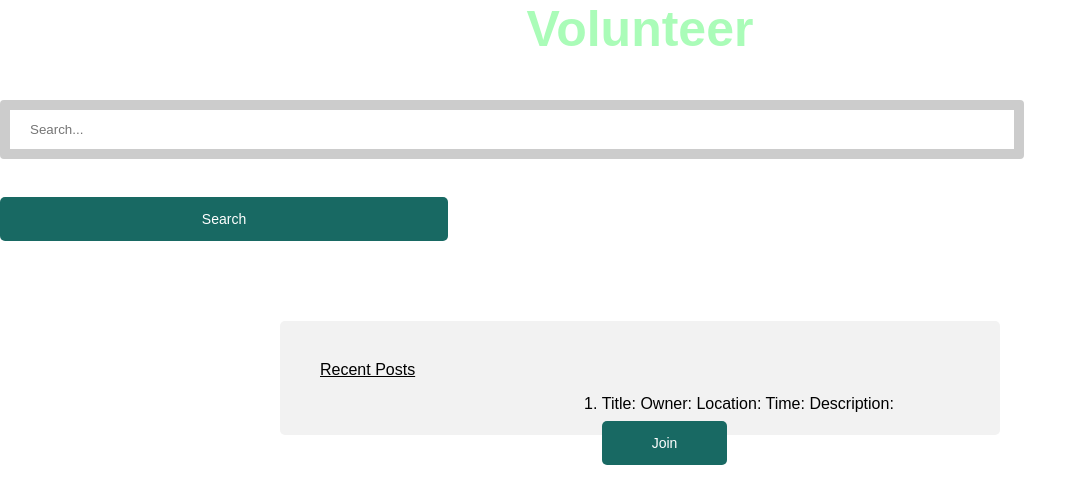
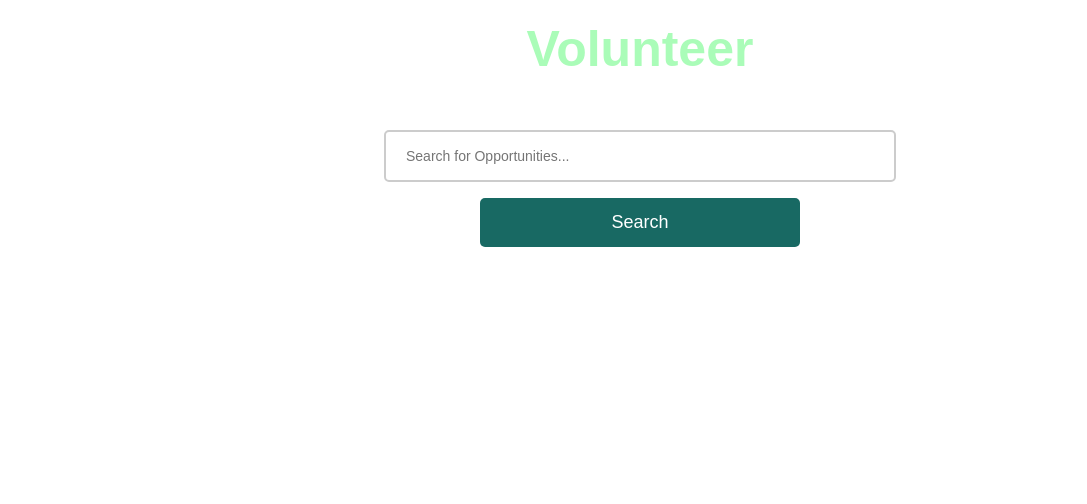
Before and after one commit to JennaLovett/V4, a PHP site: page /V4/volunteer.php in a window 1280 px wide. Shown: the part 55-559 px from the top of the page, without its empty margins (0-1087 px from the left). Run offline with PHP 8.4, Linux system fonts and the light colour scheme.

Commit message:
search bar on volunteer page

```diff
--- a/css/volunteer.css
+++ b/css/volunteer.css
@@ -5,6 +5,7 @@ body
     padding: 0;
     font-family: Arial, Helvetica, sans-serif;
 }
+
 /* Nav Bar */
 ul
 {
@@ -34,12 +35,7 @@ li a
 {
     background-color: #183A37;
 }
-#pagediv
-{
-    margin: 0;
-    padding: 100px 0px;
 
-}
 h1
 {
     text-align: center;
@@ -47,14 +43,42 @@ h1
     color: #AAFCB8;
     font-size: 50px;
 }
-/* button field */
+
+/* main section */
+main
+{
+    margin-top: 20px;
+}
+
+/* search bar */
+.search
+{
+    margin: auto;
+    width: 50%;
+    padding: 10px;
+    text-align: center;
+}
+
+input[type=text]
+{
+    width: 80%;
+    padding: 16px 20px;
+    margin: 8px 0;
+    display: inline-block;
+    border: 2px solid #ccc;
+    border-radius: 5px;
+    box-sizing: border-box;
+    font-size: 14px;
+ }
+
+
 input[type=submit]
 {
-    width: 35%;
+    width: 50%;
     background-color: rgb(24, 105, 99);
     color: white;
     padding: 14px 18px;
-    font-size: 14px;
+    font-size: 18px;
     margin-top: 8px;
     margin-bottom: 20px;
     border: none;
@@ -67,28 +91,3 @@ input[type=submit]:hover
 {
     background-color: #183A37;
 }
-
-/* post form */
-.posts
-{
-    border-radius: 5px;
-    background-color: #f2f2f2;
-    padding: 40px;
-    width: 50%;
-    margin: auto;
-    margin-top: 60px;
-}
-input[type=text]
-{
-    width: 80%;
-    padding: 12px 20px;
-    margin: 8px 0 30px 0;
-    display: inline-block;
-    border: 10px solid #ccc;
-    border-radius: 4px;
-    box-sizing: border-box;
-}
-label
-{
-    margin: 8x 0 30px 0;
-}
--- a/volunteer.php
+++ b/volunteer.php
@@ -20,28 +20,18 @@ session_start();
                 <li class="hover"><a href="dashboard.php">Dashboard</a></li>
             </ul>
         </nav>
-        <div class="pagediv">
+
+        <main>
             <h1>Volunteer</h1>
+
             <div class="search">
-                <input type="text" placeholder="Search...">
+                <input type="text" placeholder="Search for Opportunities...">
                 <input type="submit" value="Search" class="search_button">
             </div>
-            <div class="posts">
-                <p1><u>Recent Posts</u></p1>
-                <ol>
-                    <li>
-                        <form>
-                            <label for="title">Title:</label>
-                            <label for="owner">Owner:</label>
-                            <label for="location">Location:</label>
-                            <label for="time">Time:</label>
-                            <label for="description">Description:</label>
-                            <input type="submit" value="Join" class="join">
 
-                        </form>
-                    </li>
-                </ol>
+            <div class="posts-container">
+
             </div>
-        </div>
+        </main>
     </body>
 </html>
```
Also changed, not shown: index.php (+9 -4 lines).
